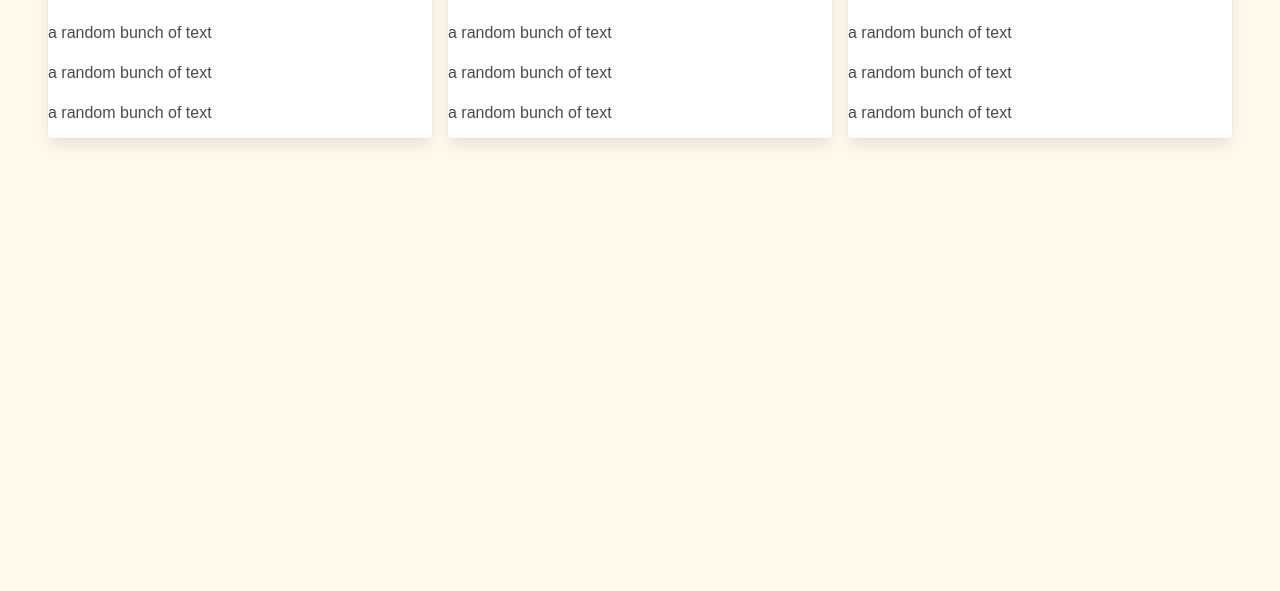
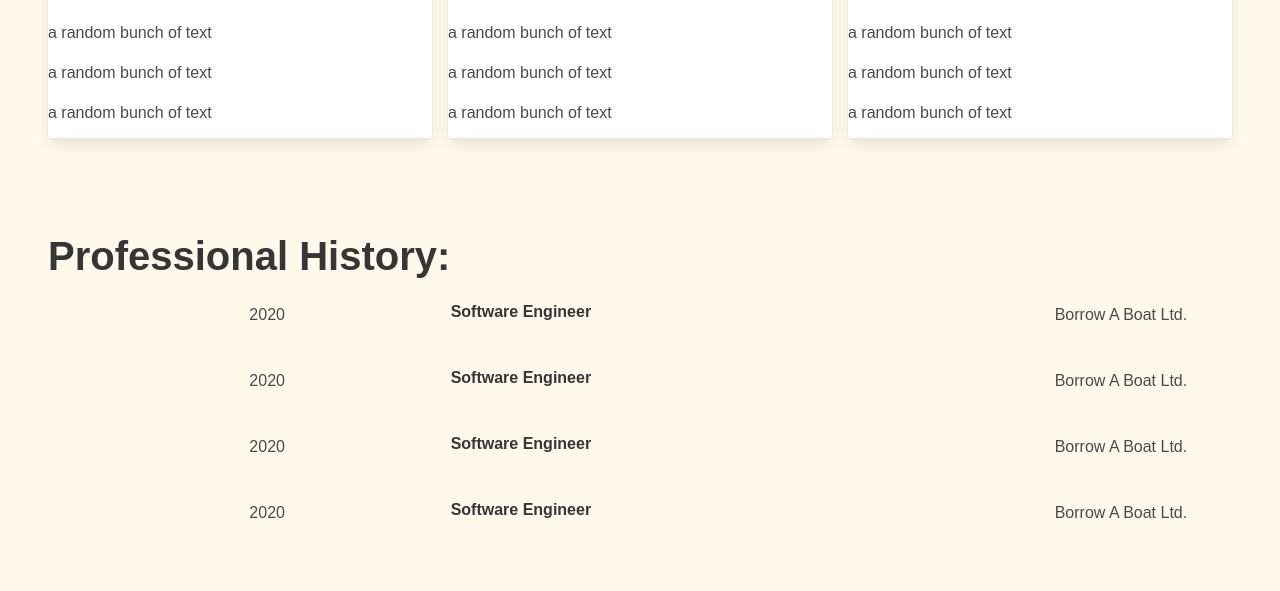
Before and after one commit to Kay2dan/portfolio-site, a Gatsby site: page / in a window 1280 px wide. Shown: the part 931-1522 px from the top of the page. Before the commit the page ends 1117 px from the top, so only its background shows below. Built offline with nearby package versions, Linux system fonts and the light colour scheme; Gatsby itself is replaced by a stand-in of ours.

Commit message:
professional history component

```diff
--- /dev/null
+++ b/src/components/ProfessionalHistory.jsx
@@ -0,0 +1,43 @@
+import React from "react";
+
+const professional = [
+  {
+    period: "2020",
+    title: "Software Engineer",
+    company: "Borrow A Boat Ltd.",
+  },
+  {
+    period: "2020",
+    title: "Software Engineer",
+    company: "Borrow A Boat Ltd.",
+  },
+  {
+    period: "2020",
+    title: "Software Engineer",
+    company: "Borrow A Boat Ltd.",
+  },
+  {
+    period: "2020",
+    title: "Software Engineer",
+    company: "Borrow A Boat Ltd.",
+  },
+];
+
+export const ProfessionalHistory = () => {
+  return (
+    <section className="section">
+      <h2 className="title is-2">Professional History:</h2>
+      <div className="columns is-multiline">
+        {professional.map((job, i) => {
+          return (
+            <>
+              <h3 className="column is-offset-2 is-2">2020</h3>
+              <div className="column is-6 title is-4">Software Engineer</div>
+              <div className="column is-2">Borrow A Boat Ltd.</div>
+            </>
+          );
+        })}
+      </div>
+    </section>
+  );
+};
--- a/src/pages/index.js
+++ b/src/pages/index.js
@@ -3,6 +3,7 @@ import { SEO } from "../components/SEO";
 import { HeroSection } from "../components/Hero";
 import { Navbar } from "../components/Navbar";
 import { PersonalProjects } from "../components/PersonalProjects";
+import { ProfessionalHistory } from "../components/ProfessionalHistory";
 
 // import css
 import "../styles/main.scss";
@@ -14,6 +15,7 @@ export default function Home() {
       <Navbar />
       <HeroSection />
       <PersonalProjects />
+      <ProfessionalHistory />
     </div>
   );
 }
```
Also changed, not shown: src/components/Github.tsx (added, +9 -0 lines).
